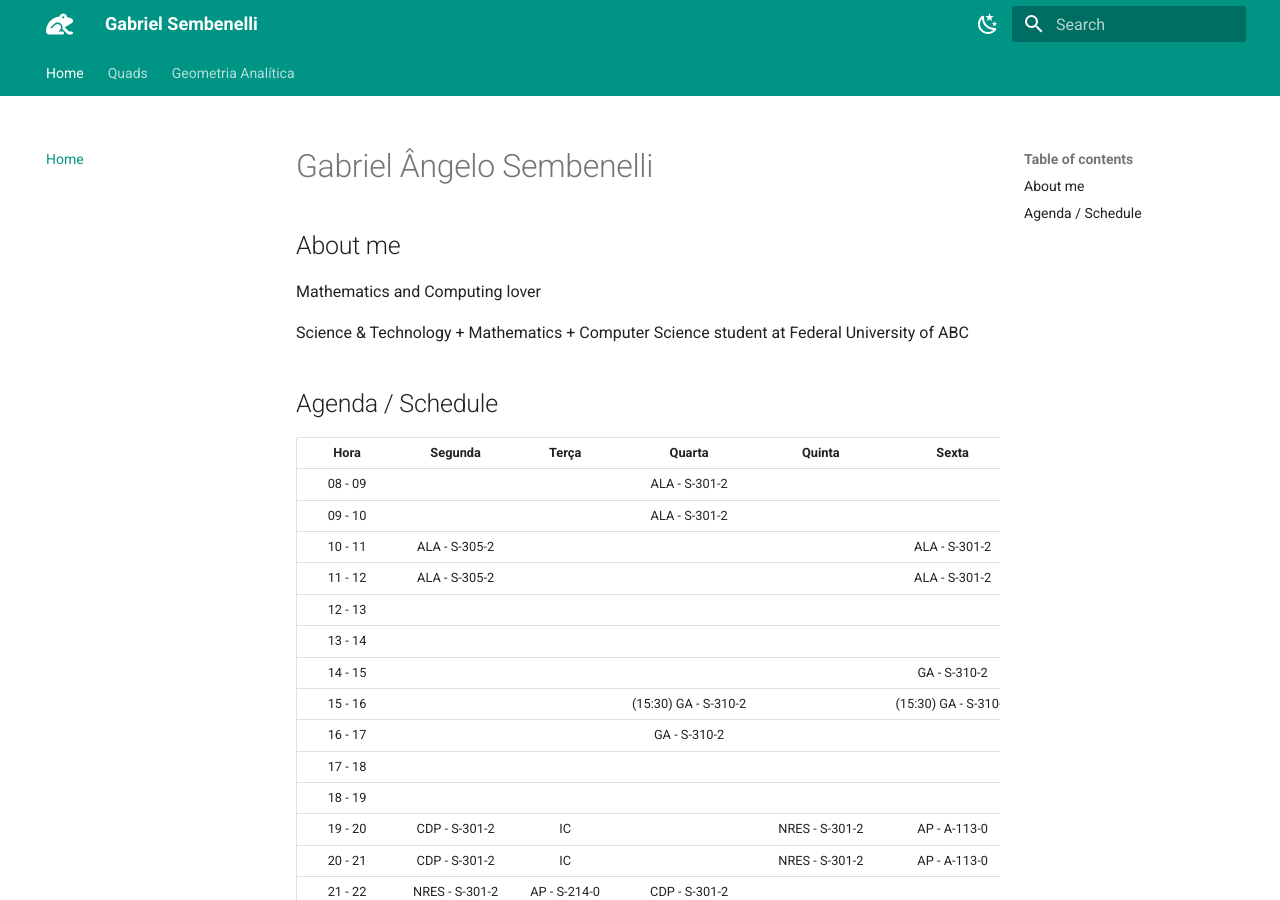
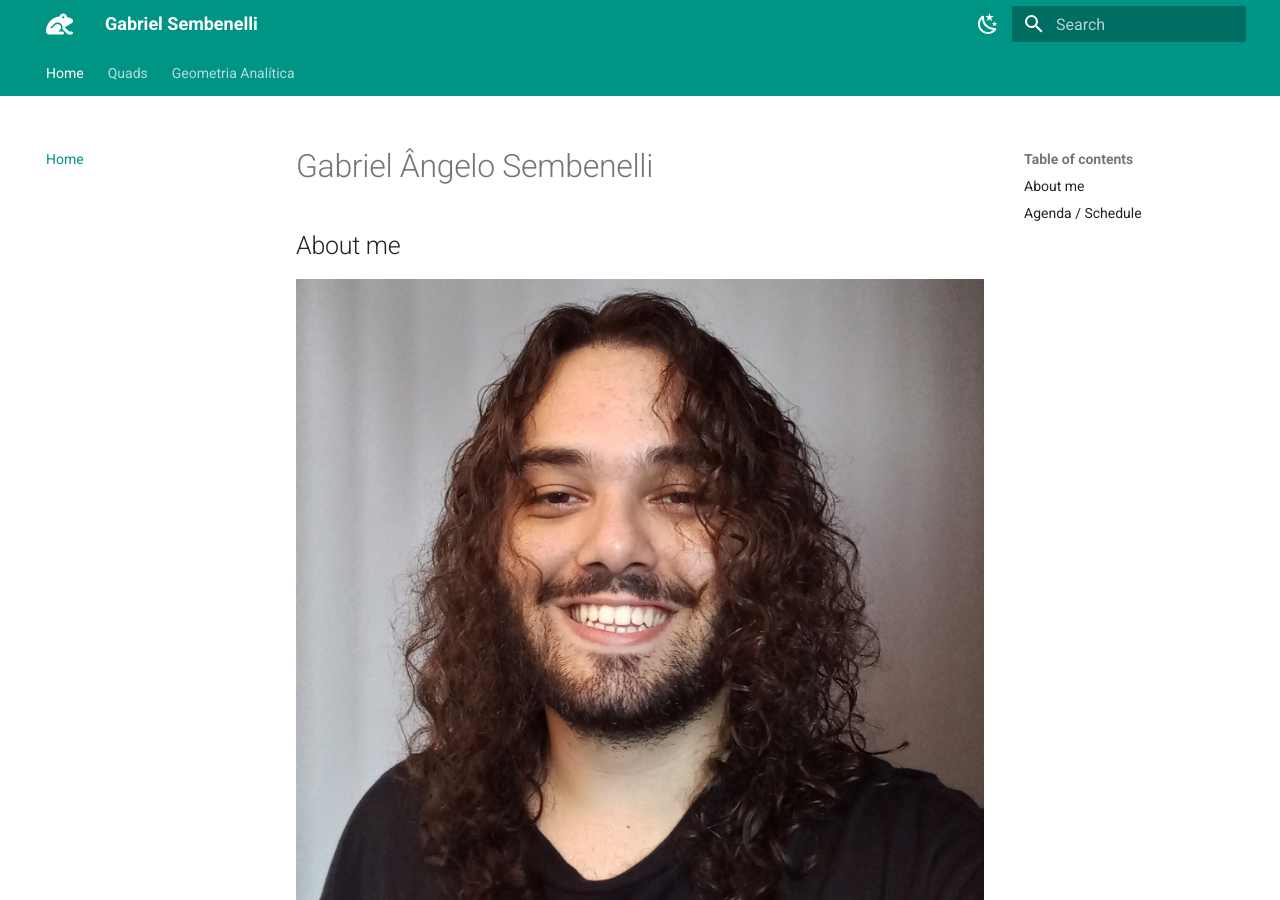
Before and after one commit to Gabriel-Sembenelli/website, an MkDocs documentation site: the page built from docs/index.md, in a window 1280 px wide and 900 px high. Built offline with MkDocs 1.6.1 and Material for MkDocs 9.7.7, drawn with Linux system fonts in a browser that asks for light colours.

Commit message:
Update index.md with img

```diff
--- a/docs/index.md
+++ b/docs/index.md
@@ -1,6 +1,8 @@
 # Gabriel Ângelo Sembenelli
 
 ## About me
+
+![me](images/me.jpg){ align=left }
 
 Mathematics and Computing lover
 
```
